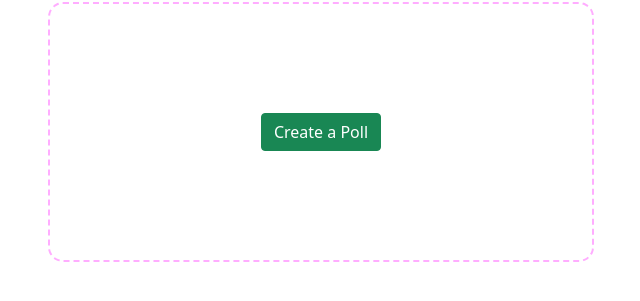
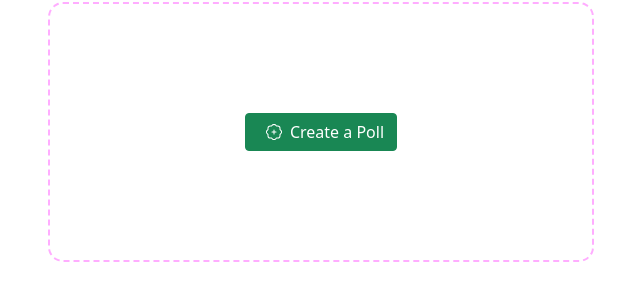
Before and after one commit to OtchereDev/Django_poll_website, a Django app: page /create/ in a window 1280 px wide. Shown: the part 200-501 px from the top of the page, without its empty margins (319-959 px from the left). Run offline with Django 3.2, Linux system fonts and the light colour scheme; some libraries are stand-ins or nearby versions.

Commit message:
added bootstap icon to create page

```diff
--- a/templates/poll/create.html
+++ b/templates/poll/create.html
@@ -14,13 +14,16 @@
      Create an interactive poll for your next poll
     </h2>
     <div class="content">
-        <button class="btn btn-success create_btn">
-            Create a Poll
+        <button class="btn btn-success create_btn d-flex align-items-center">
+            <svg class="mx-2" xmlns="http://www.w3.org/2000/svg" width="16" height="16" fill="currentColor" class="bi bi-patch-plus" viewBox="0 0 16 16">
+                <path fill-rule="evenodd" d="M8 5.5a.5.5 0 0 1 .5.5v1.5H10a.5.5 0 0 1 0 1H8.5V10a.5.5 0 0 1-1 0V8.5H6a.5.5 0 0 1 0-1h1.5V6a.5.5 0 0 1 .5-.5z"/>
+                <path d="M10.273 2.513l-.921-.944.715-.698.622.637.89-.011a2.89 2.89 0 0 1 2.924 2.924l-.01.89.636.622a2.89 2.89 0 0 1 0 4.134l-.637.622.011.89a2.89 2.89 0 0 1-2.924 2.924l-.89-.01-.622.636a2.89 2.89 0 0 1-4.134 0l-.622-.637-.89.011a2.89 2.89 0 0 1-2.924-2.924l.01-.89-.636-.622a2.89 2.89 0 0 1 0-4.134l.637-.622-.011-.89a2.89 2.89 0 0 1 2.924-2.924l.89.01.622-.636a2.89 2.89 0 0 1 4.134 0l-.715.698a1.89 1.89 0 0 0-2.704 0l-.92.944-1.32-.016a1.89 1.89 0 0 0-1.911 1.912l.016 1.318-.944.921a1.89 1.89 0 0 0 0 2.704l.944.92-.016 1.32a1.89 1.89 0 0 0 1.912 1.911l1.318-.016.921.944a1.89 1.89 0 0 0 2.704 0l.92-.944 1.32.016a1.89 1.89 0 0 0 1.911-1.912l-.016-1.318.944-.921a1.89 1.89 0 0 0 0-2.704l-.944-.92.016-1.32a1.89 1.89 0 0 0-1.912-1.911l-1.318.016z"/>
+              </svg> Create a Poll
         </button>
     </div>
     <div class="poll_create">
-        <button class="btn btn-primary">
-            add a question
+        <button class="btn btn-primary d-flex align-items-center">
+           add a question
         </button>
     </div>
 </div>
```
